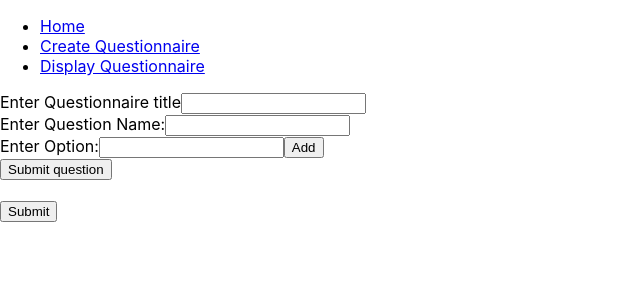
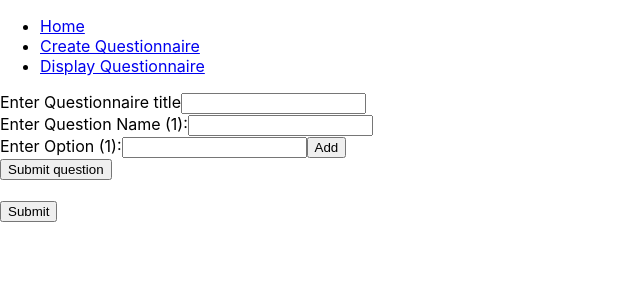
Before and after one commit to TalArbatov/Difftone, a React (Create React App) app: page /create in a window 1280 px wide. Shown: the top 300 px of the page, without its empty margins (0-640 px from the left). Built offline with nearby package versions, Linux system fonts and the light colour scheme.

Commit message:
implemented option/question numbering

```diff
--- a/src/components/CreateQuestionnaire/Option.js
+++ b/src/components/CreateQuestionnaire/Option.js
@@ -2,7 +2,8 @@ import React, { useState } from 'react';
 import PropTypes from 'prop-types';
 
 const Option = ({
-  createOption
+  createOption,
+  optionsNum
 }) => {
   const [option, setOption] = useState('');
   const handleOptionCreation = () => {
@@ -11,7 +12,7 @@ const Option = ({
   };
   return (
     <div>
-      <label>Enter Option:</label>
+      <label>Enter Option ({ optionsNum + 1 }):</label>
       <input type="text" onChange={ e => setOption(e.target.value) } value={ option }></input>
       <button onClick={ handleOptionCreation }>Add</button>
     </div>
@@ -19,7 +20,8 @@ const Option = ({
 };
 
 Option.propTypes = {
-  createOption: PropTypes.func.isRequired
+  createOption: PropTypes.func.isRequired,
+  optionsNum: PropTypes.number.isRequired
 };
 
  export default Option;
--- a/src/components/CreateQuestionnaire/Question.js
+++ b/src/components/CreateQuestionnaire/Question.js
@@ -3,7 +3,8 @@ import PropTypes from 'prop-types';
 import Option from './Option';
 
 const Question = ({
-  submitQuestion
+  submitQuestion,
+  questionNum
 }) => {
   const [name, setName] = useState('');
   const [options, setOptions] = useState([]);
@@ -17,18 +18,19 @@ const Question = ({
   };
   return (
     <div>
-      <label>Enter Question Name:</label>
+      <label>Enter Question Name ({ questionNum + 1 }):</label>
       <input type="text" onChange={ e => setName(e.target.value) } value={ name }></input>
       <br />
       {/* <button onClick={ () => setOptions({ ...options.options, amount: options.amount + 1 }) }>add option</button> */}
-      <Option createOption={ option => setOptions([...options, option]) }/>
+      <Option createOption={ option => setOptions([...options, option]) } optionsNum={ options.length }/>
       <button onClick={ () => handleQuestionSubmition() }>Submit question</button>
     </div>
   );
 };
 
 Question.propTypes = {
-  submitQuestion: PropTypes.func.isRequired
+  submitQuestion: PropTypes.func.isRequired,
+  questionNum: PropTypes.number.isRequired
 };
 
  export default Question;
--- a/src/components/CreateQuestionnaire/Questionnaire.js
+++ b/src/components/CreateQuestionnaire/Questionnaire.js
@@ -20,7 +20,7 @@ const Questionnaire = ({
   return (
     <div>
       <Title onTitleChange={ onTitleChange }/>
-      <Question submitQuestion={ (name, options) => submitQuestion(name, options) }/>
+      <Question submitQuestion={ (name, options) => submitQuestion(name, options) } questionNum={ questions.length }/>
       {/* <button onClick={ addQuestion }>Add question</button> */}
 
       <br />
--- a/src/reducers/questionnaire.js
+++ b/src/reducers/questionnaire.js
@@ -12,7 +12,6 @@ const questionnaireReducer = (state = defaultState, action) => {
 
     // TODO: validate deep nesting (via lodash get or .?)
     case CREATE_QUESTIONNAIRE:
-      console.log('tal', action.payload.title, action.payload.questions);
       return {
         ...state,
         questionnaires: [
```
